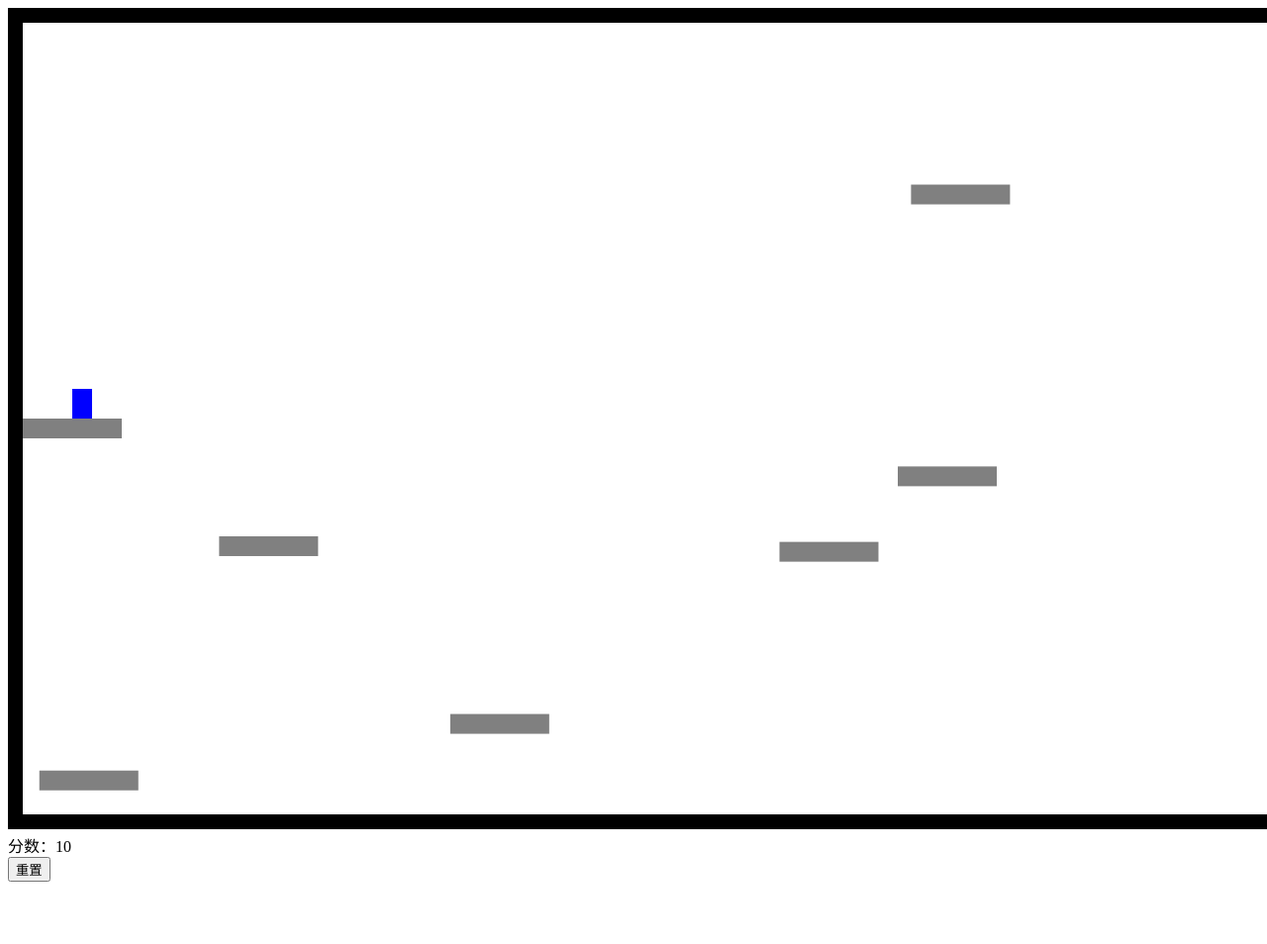
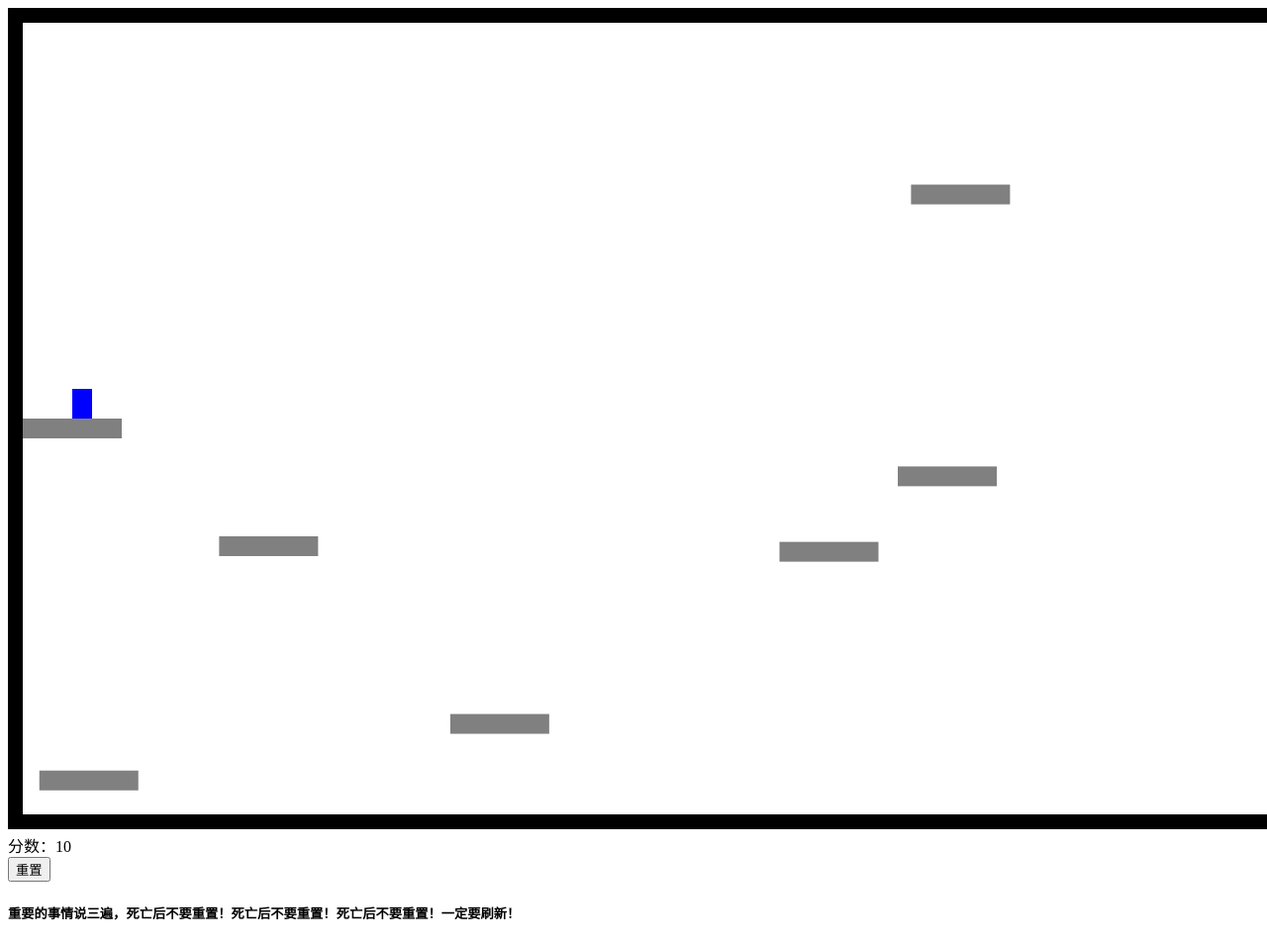
Before and after one commit to Minecraftboyhei/Minecraftboyhei.github.io, a plain HTML site: page Jumping_for_alive.html in a window 1280 px wide. Shown: the top 954 px of the page at 99% size. Before the commit the page ends 899 px from the top, so only its background shows below. Drawn offline with Linux system fonts and the light colour scheme.

Commit message:
Update Jumping_for_alive.html

```diff
--- a/Jumping_for_alive.html
+++ b/Jumping_for_alive.html
@@ -16,6 +16,7 @@
   <canvas id="gameCanvas" width="1700" height="800"></canvas>
   <div id="scoreDisplay">分数：<span id="scoreValue">0</span></div>
   <button id="resetButton">重置</button>
+  <h5>重要的事情说三遍，死亡后不要重置！死亡后不要重置！死亡后不要重置！一定要刷新！</h5>
   <script>
     // 获取canvas元素和绘图上下文
     const canvas = document.getElementById('gameCanvas');
```
